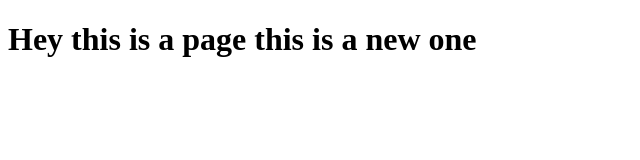
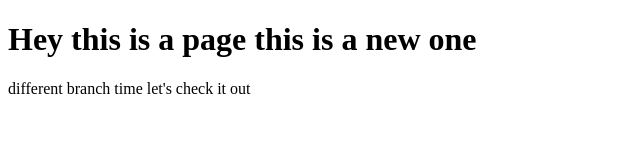
Before and after one commit to SpennyT/git-branching-lesson-spring, a plain HTML site: page index.html in a window 1280 px wide. Shown: the whole page, without its empty margins (0-640 px from the left). Drawn offline with Linux system fonts and the light colour scheme.

Commit message:
added a paragraph branch

```diff
--- a/index.html
+++ b/index.html
@@ -8,5 +8,6 @@
 </head>
 <body>
   <h1>Hey this is a page this is a new one</h1>
+  <p>different branch time let's check it out</p>
 </body>
 </html>
```
